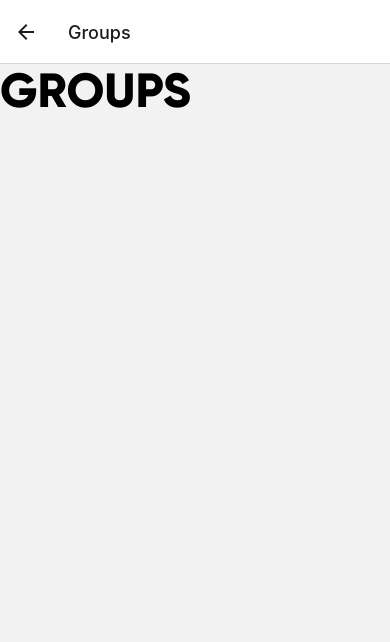
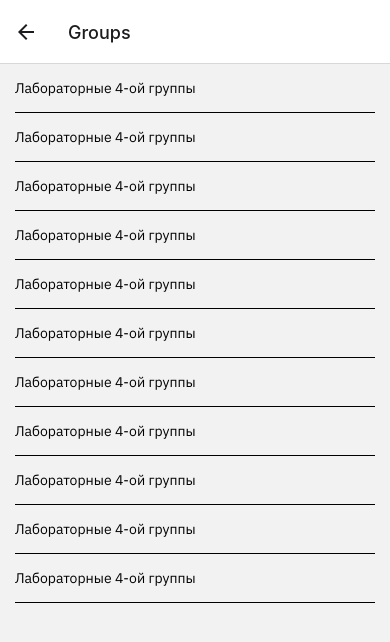
Before and after one commit to RobinGud/queue-app, a React Native app: screen /Groups in a window 390 px wide. Shown: the top 642 px of the page. Built offline with nearby package versions, Linux system fonts and the light colour scheme.

Commit message:
impl group card

```diff
--- /dev/null
+++ b/components/Group/GroupCard.js
@@ -0,0 +1,38 @@
+import React, { useState } from 'react'
+import { TouchableOpacity, View, StyleSheet, Dimensions } from 'react-native'
+import Span from '../UI/Span'
+import Button from '../UI/Button'
+import CircularProgressBar from '../UI/CircularProgressBar'
+import Colors from '../../constants/Colors'
+
+const GroupCard = () => {
+    const [isOpen, setIsOpen] = useState(false)
+    return (
+        <TouchableOpacity style={styles.headerContainer} onPress={() => setIsOpen(!isOpen)}>
+            <Span>Лабораторные 4-ой группы</Span>
+            {isOpen && <View style={styles.detailContainer}>
+                <View>
+                    <Span l3>Статус: Завершено</Span>
+                    <Span l3>Тема: Иванов Н.В.</Span>
+                    <Span l3>Дата защиты: 24.02.22</Span>
+                    <Button small secondary>Очередь</Button>
+                </View>
+                <CircularProgressBar size={Dimensions.get('window').width * 0.3} color={Colors.grey1} strokeWidth={10} percent={60} activeColor={Colors.blue}/>
+            </View>}
+        </TouchableOpacity>
+    )
+}
+
+const styles = StyleSheet.create({
+    headerContainer: {
+        borderBottomWidth: 1,
+        paddingVertical: 15,
+        marginHorizontal: 15
+    },
+    detailContainer: {
+        flexDirection: 'row',
+        justifyContent: 'space-between'
+    }
+})
+
+export default GroupCard
--- a/screens/Groups.js
+++ b/screens/Groups.js
@@ -1,9 +1,23 @@
 import React from 'react'
+import { ScrollView } from 'react-native'
 import Header from '../components/UI/Header'
+import GroupCard from '../components/Group/GroupCard'
 
 const Groups = () => {
     return (
-    <Header>GROUPS</Header>
+    <ScrollView>
+        <GroupCard />
+        <GroupCard />
+        <GroupCard />
+        <GroupCard />
+        <GroupCard />
+        <GroupCard />
+        <GroupCard />
+        <GroupCard />
+        <GroupCard />
+        <GroupCard />
+        <GroupCard />
+    </ScrollView>
     )
 }
 
```
